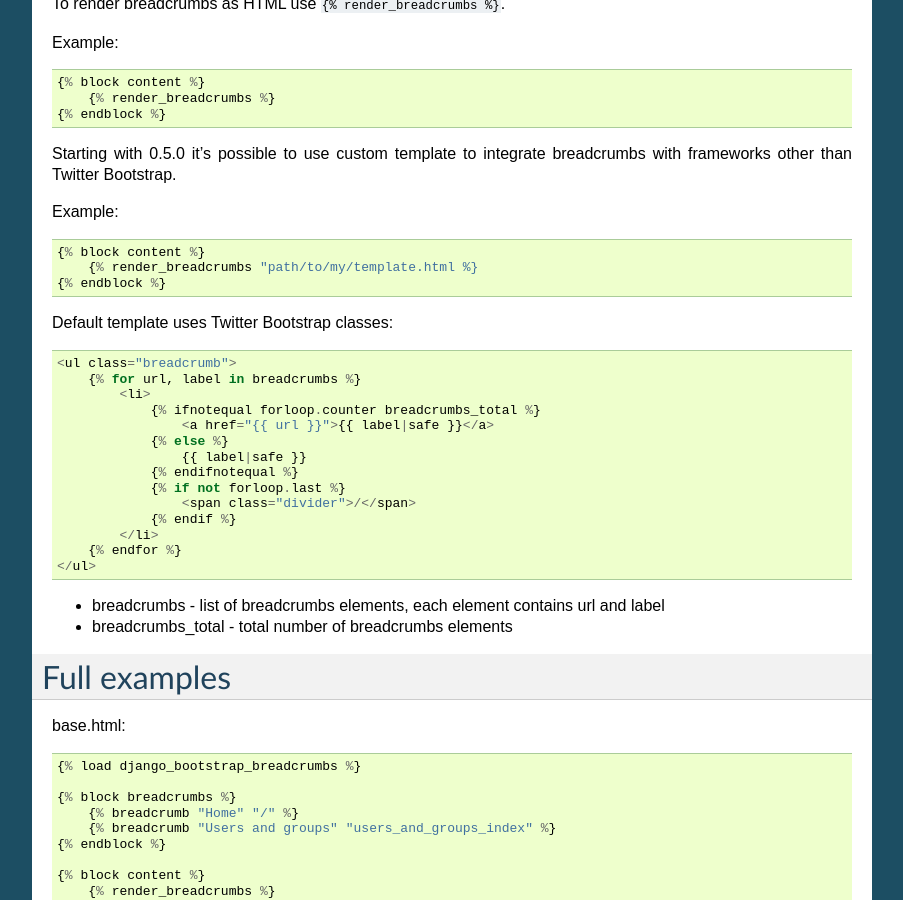
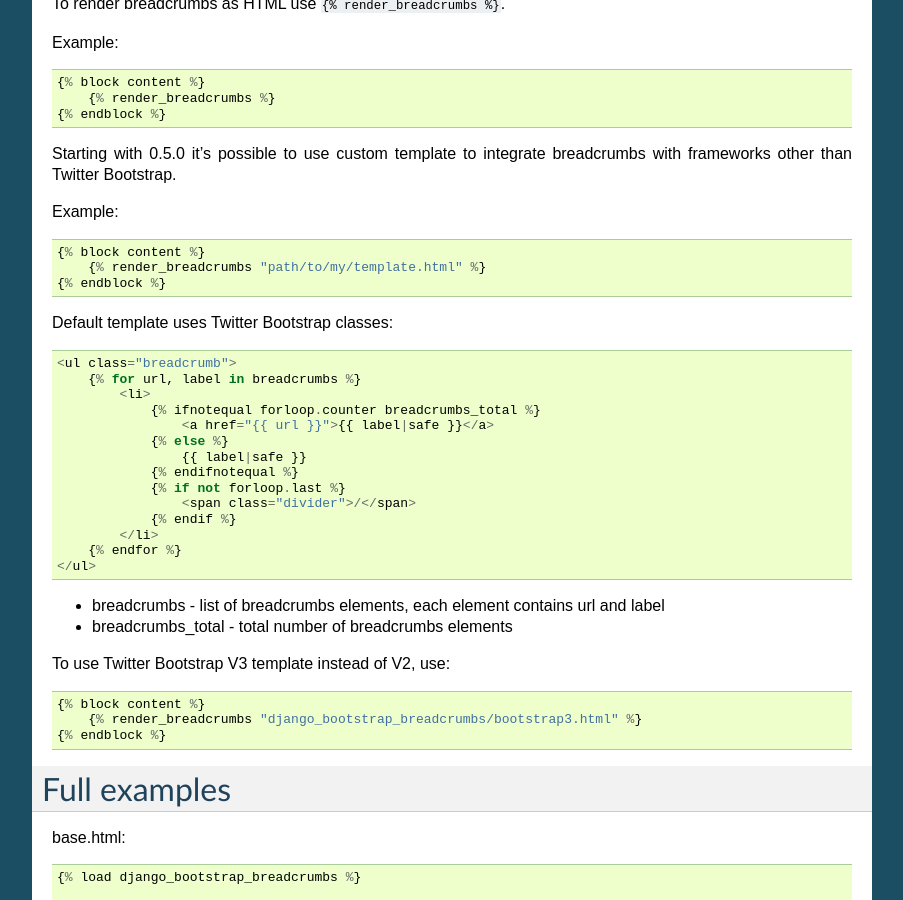
Before and after one commit to prymitive/bootstrap-breadcrumbs, a Sphinx documentation site: the page built from docs/index.rst, in a window 1280 px wide and 900 px high, scrolled down 2157 px. Shown: the whole window, without its empty margins (198-1101 px from the left). Built offline with Sphinx 7.4.7, drawn with Linux system fonts in a browser that asks for light colours; some of the changed text lies outside the part shown.

Commit message:
document 0.5.2

```diff
--- a/docs/index.rst
+++ b/docs/index.rst
@@ -125,7 +125,7 @@ Starting with 0.5.0 it's possible to use custom template to integrate breadcrumb
 Example::
 
     {% block content %}
-        {% render_breadcrumbs "path/to/my/template.html %}
+        {% render_breadcrumbs "path/to/my/template.html" %}
     {% endblock %}
 
 Default template uses Twitter Bootstrap classes::
@@ -147,6 +147,12 @@ Default template uses Twitter Bootstrap classes::
 
 * breadcrumbs - list of breadcrumbs elements, each element contains url and label
 * breadcrumbs_total - total number of breadcrumbs elements
+
+To use Twitter Bootstrap V3 template instead of V2, use::
+
+    {% block content %}
+        {% render_breadcrumbs "django_bootstrap_breadcrumbs/bootstrap3.html" %}
+    {% endblock %}
 
 Full examples
 =============
@@ -210,6 +216,7 @@ Result::
 Changelog
 =========
 
+* 0.5.2 - added bootstrap v3 template
 * 0.5.1 - added missing template to the package
 * 0.5.0 - HTML rendering was moved to template with possibility to use custom templates
 * 0.4.0 - added breadcrumb_for block tag
```
